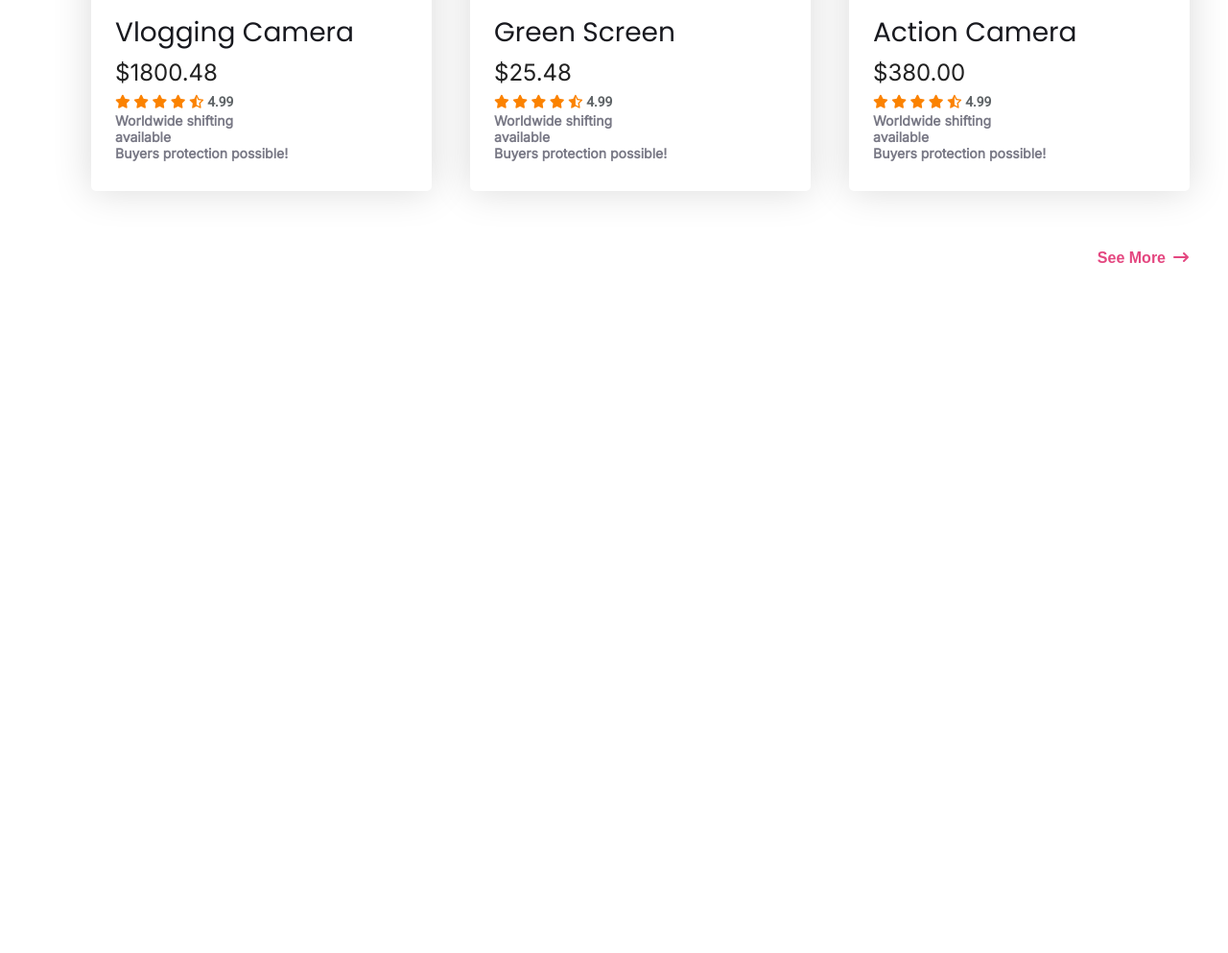
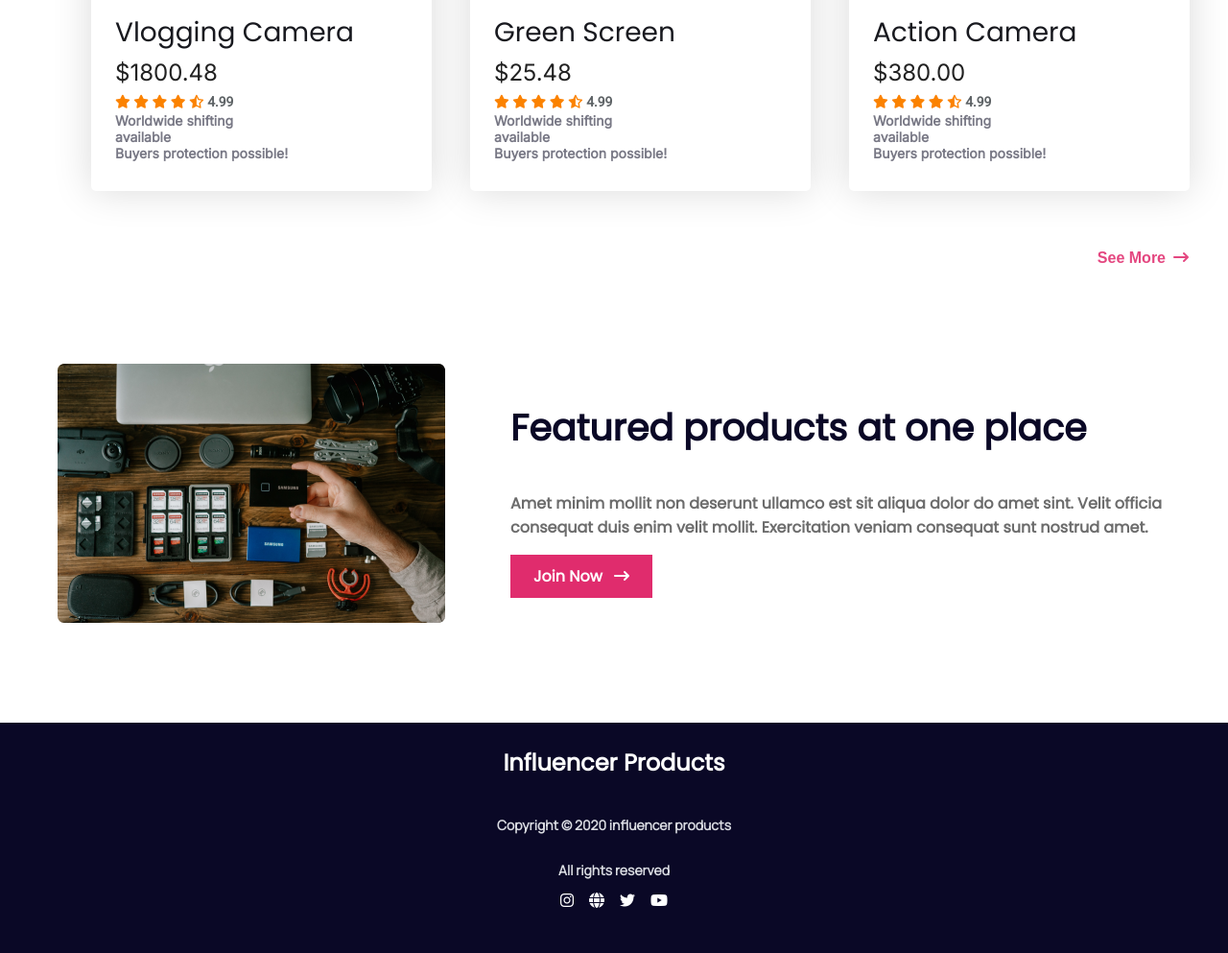
Before and after one commit to Eagl3Eyes/influencer-gear, a plain HTML site: page index.html in a window 1280 px wide. Shown: the part 2251-3244 px from the top of the page at 96% size. Before the commit the page ends 2538 px from the top, so only its background shows below. Drawn offline with Linux system fonts and the light colour scheme.

Commit message:
footer added

```diff
--- a/index.html
+++ b/index.html
@@ -12,6 +12,7 @@
 
 </head>
 
+<body>
     <main>
         <!-- Navbar Section -->
         <header>
@@ -258,9 +259,34 @@
                 </div>
             </div>
         </article>
+
+        <article class="feature-product">
+            <div class="feature-product-container">
+                <div class="feature-product-image">
+                    <img src="images/gear.png" alt="">
+                </div>
+                <div class="feature-product-details">
+                    <h3 class="feature-product-title">Featured products at one place</h3>
+                    <p class="feature-product-description">Amet minim mollit non deserunt ullamco est sit aliqua dolor do amet sint. Velit officia consequat duis enim velit mollit. Exercitation veniam consequat sunt nostrud amet.</p>
+                    <button>Join Now <i class="fa-solid fa-arrow-right-long"></i></button>
+                </div>
+            </div>
+        </article>
     </main>
 
-<body>
+    <!-- Footer Section -->
+    <section class="influencer-contact">
+        <h3 class="influencer-contact-title">Influencer Products</h3>
+        <p class="influencer-contact-description">Copyright © 2020  influencer products</p>
+        <p class="influencer-contact-description">All rights reserved</p>
 
+        <div class="influencer-contact-social">
+            <a href=""><i class="fa-brands fa-instagram"></i></a>
+            <a href=""><i class="fa-solid fa-globe"></i></i></a>
+            <a href=""><i class="fa-brands fa-twitter"></i></a>
+            <a href=""><i class="fa-brands fa-youtube"></i></a>
+        </div>
+    </section>
 </body>
-</html>
+
+</html
--- a/style.css
+++ b/style.css
@@ -2,8 +2,12 @@
 @import url('https://fonts.googleapis.com/css2?family=Poppins&display=swap');
 @import url('https://fonts.googleapis.com/css2?family=Roboto&display=swap');
 @import url('https://fonts.googleapis.com/css2?family=Inter&display=swap');
+@import url('https://fonts.googleapis.com/css2?family=Manrope&display=swap');
 
-
+body{
+    margin: 0;
+    padding: 0;
+}
 header{
     margin-top: 40px;
 }
@@ -216,3 +220,93 @@ header{
 .see-more button i {
     margin-left: 8px;
 }
+
+
+
+/* Feature Product */
+
+.feature-product {
+    display: flex;
+    justify-content: center;
+}
+
+.feature-product-container {
+    /* border: 2px solid green; */
+    width: 1200px;
+    display: flex;
+    column-gap: 48px;
+    margin-top: 100px;
+}
+
+.feature-product-image img {
+    margin-left: 20px;
+}
+
+.feature-product-title {
+    font-family: 'Poppins';
+    font-style: normal;
+    font-weight: 700;
+    font-size: 38px;
+    color: #0A0826;
+}
+
+.feature-product-details {
+    padding-left: 20px;
+}
+
+.feature-product-details button {
+    font-family: 'Poppins';
+    font-style: normal;
+    font-weight: 700;
+    font-size: 16px;
+    background-color: #E02C6D;
+    color: #FFFFFF;
+    padding: 10px 24px;
+    border: none;
+}
+.feature-product-details button i{
+    margin-left: 8px;
+}
+
+.feature-product-description {
+    font-family: 'Poppins';
+    font-style: normal;
+    font-weight: 700;
+    font-size: 16px;
+    color: #6C6C6C;
+}
+
+
+/* Footer */
+
+.influencer-contact{
+    display: flex;
+    flex-direction: column;
+    align-items: center;
+    margin-top: 100px;
+    width: 100%;
+    height: 240px;
+    background: #0A0826;
+}
+.influencer-contact-title{
+    font-family: 'Poppins';
+    font-style: normal;
+    font-weight: 700;
+    font-size: 24px;
+    color: #FFFFFF;
+}
+.influencer-contact-description{
+    font-family: 'Manrope';
+    font-style: normal;
+    font-weight: 700;
+    font-size: 14px;
+    color: #D9DBE1;
+}
+.influencer-contact-social{
+    display: flex;
+    justify-content: center;
+    gap: 16px;
+}
+.influencer-contact-social a{
+    color: #FFFFFF;
+}
```
Lines whose indentation alone changed are shown as unchanged.
